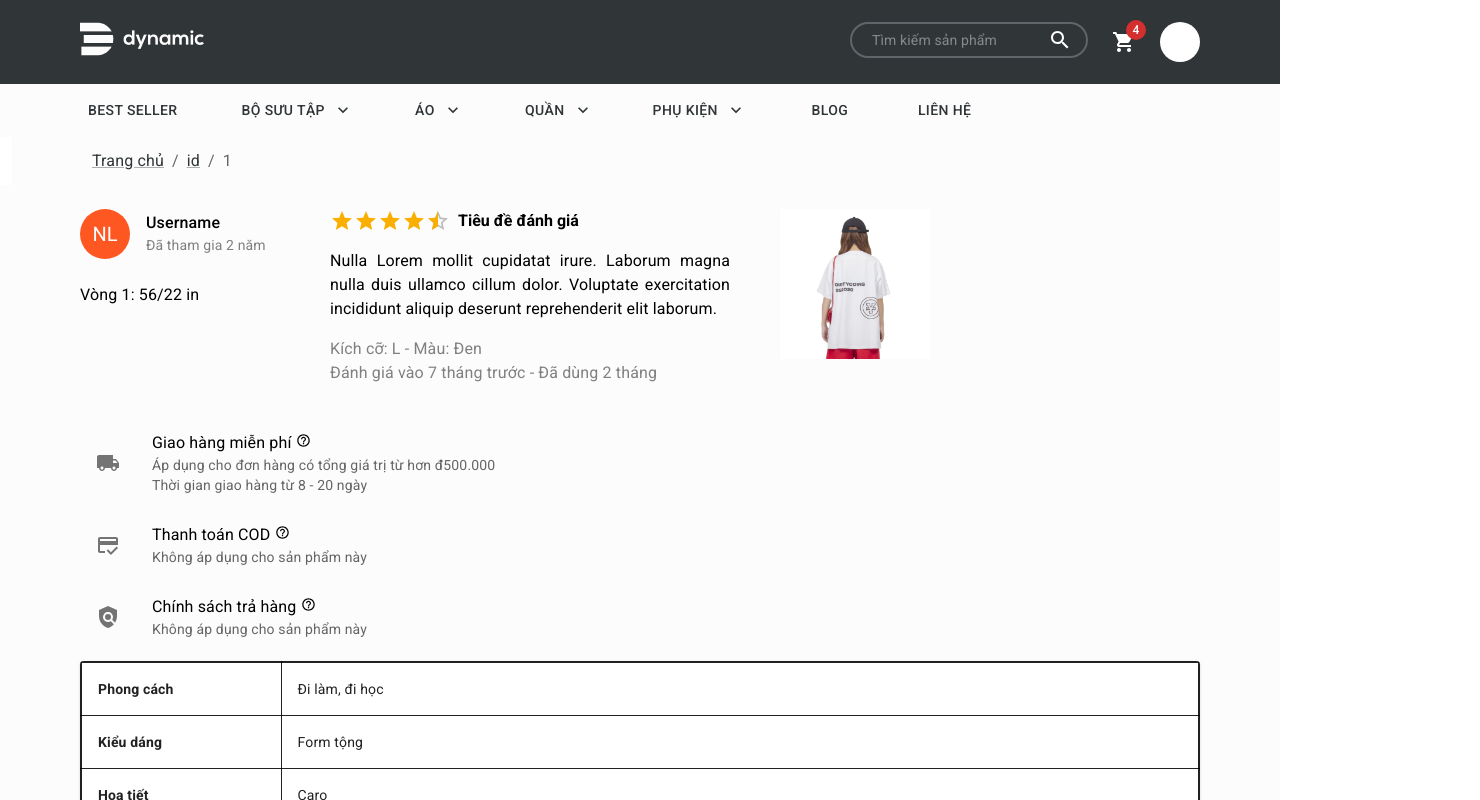
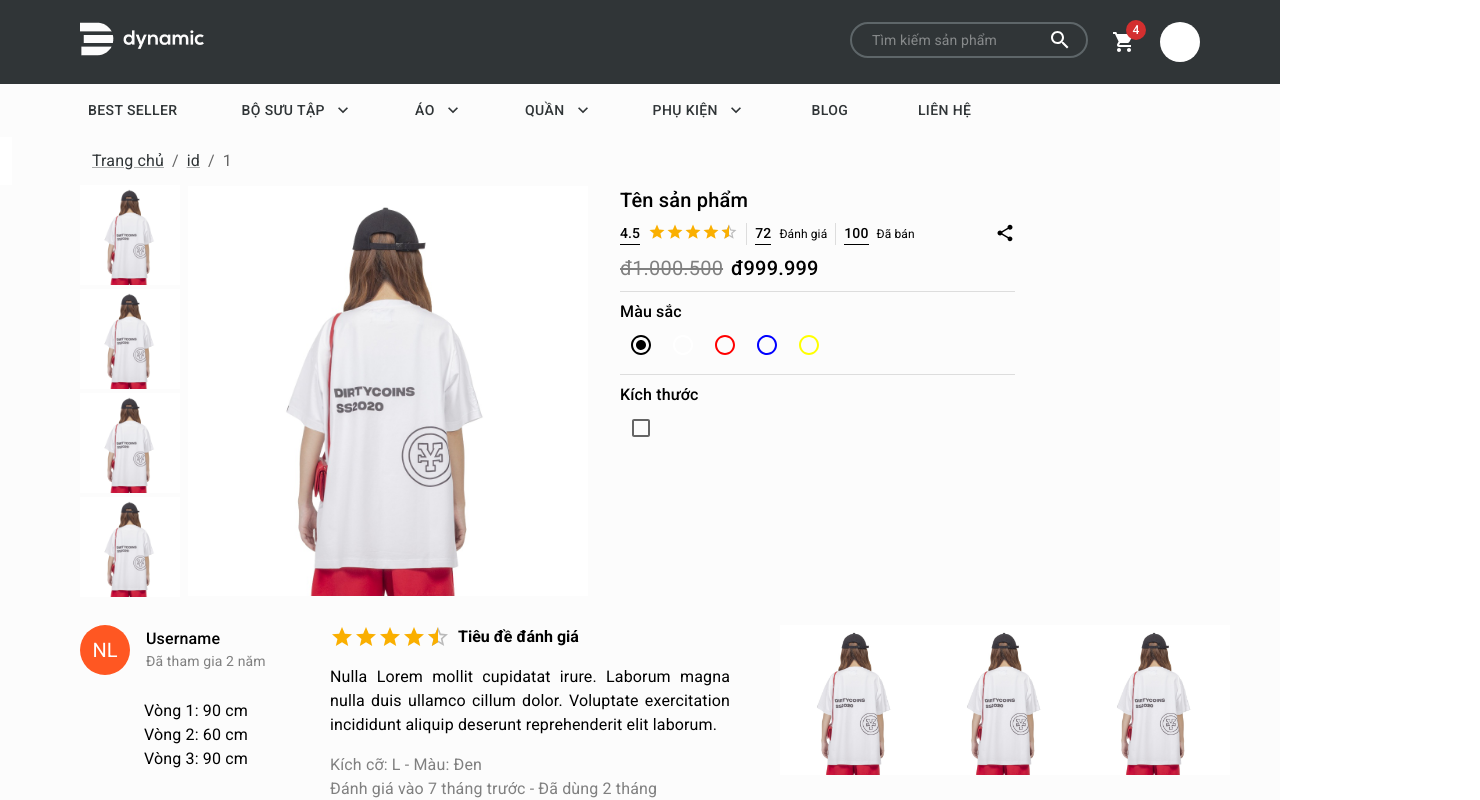
Before and after one commit to 19520280/dynamic-website, a React (Create React App) app: page /id/1 in a window 1280 px wide. Shown: the top 800 px of the page, 1480 px wide, since content can reach past the window. Built offline with nearby package versions, Linux system fonts and the light colour scheme.

Commit message:
create_panel

```diff
--- a/src/components/ProductDetail/RatingInfoDetail.js
+++ b/src/components/ProductDetail/CommentPanel.js
@@ -5,7 +5,7 @@ import ImageSP from "../../assets/images/products/monarch-butterfly-t-shirt-whit
 
 export default function RatingInfoDetail() {
   return (
-    <Box sx={{ display: "flex", paddingY: 3, width: 1200 }}>
+    <Box sx={{ display: "flex", paddingY: 3, width: 1400 }}>
       <Box width={250}>
         <Box sx={{ display: "flex", alignItems: "center" }}>
           <Avatar sx={{ bgcolor: deepOrange[500], width: 50, height: 50 }}>
@@ -18,11 +18,13 @@ export default function RatingInfoDetail() {
             </Typography>
           </Box>
         </Box>
-        <Box sx = {{marginTop: 3}}>
-          <Typography>Vòng 1: 56/22 in</Typography>
+        <Box sx={{ marginTop: 3, marginLeft: 8 }}>
+          <Typography>Vòng 1: 90 cm</Typography>
+          <Typography>Vòng 2: 60 cm</Typography>
+          <Typography>Vòng 3: 90 cm</Typography>
         </Box>
       </Box>
-      <Box sx = {{display : 'flex'}}>
+      <Box sx={{ display: "flex" }}>
         <Box width={450}>
           <Box sx={{ display: "flex", alignItems: "center", marginBottom: 2 }}>
             <Rating
@@ -48,7 +50,9 @@ export default function RatingInfoDetail() {
             </Typography>
           </Box>
         </Box>
-        <Box width={300}>
+        <Box width={450}>
+          <img src={ImageSP} width={150} height={150} />
+          <img src={ImageSP} width={150} height={150} />
           <img src={ImageSP} width={150} height={150} />
         </Box>
       </Box>
--- /dev/null
+++ b/src/components/ProductDetail/ProductPanel.js
@@ -0,0 +1,155 @@
+import React from "react";
+import {
+  Box,
+  Divider,
+  Typography,
+  Radio,
+  Checkbox,
+  Button,
+} from "@mui/material";
+import ImageSP from "../../assets/images/products/monarch-butterfly-t-shirt-white/32ce4a7de31032ca84dcc9a148ce01d2.jpg";
+import RatingInfolPanel from "./RatingInfoPanel";
+import ShareIcon from "@mui/icons-material/Share";
+
+function ProductPanel() {
+  const [selectedValue, setSelectedValue] = React.useState("a");
+
+  const handleChange = (event) => {
+    setSelectedValue(event.target.value);
+  };
+
+  const controlProps = (item) => ({
+    checked: selectedValue === item,
+    onChange: handleChange,
+    value: item,
+    inputProps: { "aria-label": item },
+  });
+  return (
+    <div>
+      <Box sx={{ display: "flex" }}>
+        <Box sx={{ display: "flex", alignItems: "center" }}>
+          <Box maxWidth={100}>
+            <img src={ImageSP} width={100} height={100} />
+            <img src={ImageSP} width={100} height={100} />
+            <img src={ImageSP} width={100} height={100} />
+            <img src={ImageSP} width={100} height={100} />
+          </Box>
+          <Box sx={{ marginX: 1 }}>
+            <img src={ImageSP} width={400} height={410} />
+          </Box>
+        </Box>
+        <Box sx={{ marginLeft: 3 }}>
+          <Box>
+            <Typography
+              sx={{
+                fontSize: 20,
+                fontWeight: 500,
+              }}
+            >
+              Tên sản phẩm
+            </Typography>
+            <Box sx={{ display: "flex" }} maxWidth={500} marginY={1}>
+              <RatingInfolPanel size={"small"} />
+              <ShareIcon
+                sx={{ float: "right", width: 20, height: 20, marginLeft: 10 }}
+              />
+            </Box>
+            <Box sx={{ display: "flex", marginY: 1 }}>
+              <Typography
+                sx={{
+                  textDecoration: "line-through",
+                  color: "gray",
+                  fontSize: 20,
+                  fontWeight: 400,
+                }}
+              >
+                đ1.000.500
+              </Typography>
+              <Typography
+                sx={{
+                  fontSize: 20,
+                  marginLeft: 1,
+                  fontWeight: 500,
+                }}
+              >
+                đ999.999
+              </Typography>
+            </Box>
+          </Box>
+          <Divider variant="fullWidth" orientation="horizontal" />
+          <Box marginY={1}>
+            <Typography
+              sx={{
+                fontSize: 16,
+                fontWeight: 500,
+              }}
+            >
+              Màu sắc
+            </Typography>
+            <Box>
+              <Radio
+                {...controlProps("a")}
+                sx={{
+                  color: "black",
+                  "&.Mui-checked": {
+                    color: "black",
+                  },
+                }}
+              />
+              <Radio
+                {...controlProps("b")}
+                sx={{
+                  color: "white",
+                  "&.Mui-checked": {
+                    color: "white",
+                  },
+                }}
+              />
+              <Radio
+                {...controlProps("c")}
+                sx={{
+                  color: "red",
+                  "&.Mui-checked": {
+                    color: "red",
+                  },
+                }}
+              />
+              <Radio
+                {...controlProps("d")}
+                sx={{
+                  color: "blue",
+                  "&.Mui-checked": {
+                    color: "blue",
+                  },
+                }}
+              />
+              <Radio
+                {...controlProps("e")}
+                sx={{
+                  color: "yellow",
+                  "&.Mui-checked": {
+                    color: "yellow",
+                  },
+                }}
+              />
+            </Box>
+          </Box>
+          <Divider variant="fullWidth" orientation="horizontal" />
+          <Box marginY={1}>
+            <Typography
+              sx={{
+                fontSize: 16,
+                fontWeight: 500,
+              }}
+            >
+              Kích thước
+            </Typography>
+            <Checkbox Button={<Button>XL</Button>}></Checkbox>
+          </Box>
+        </Box>
+      </Box>
+    </div>
+  );
+}
+
+export default ProductPanel;
--- a/src/components/ProductDetail/RatingInfoPanel.js
+++ b/src/components/ProductDetail/RatingInfoPanel.js
@@ -1,35 +1,55 @@
 import * as React from "react";
-import {
-  Box,
-  Divider,
-  Rating,
-  Typography,
-} from "@mui/material";
-export default function RatingInfoPanel() {
+import { Box, Divider, Rating, Typography } from "@mui/material";
+
+export default function RatingInfoPanel({ size }) {
+  const [sizeNumber, setSizeNumber] = React.useState(20);
+  const [sizeChar, setSizeChar] = React.useState(16);
+  React.useEffect(() => {
+    if (size === "small") {
+      setSizeChar(12);
+      setSizeNumber(14);
+    } else if (size === "large") {
+      setSizeChar(22);
+      setSizeNumber(28);
+    }
+  }, [size]);
+
   return (
     <Box sx={{ display: "flex", alignItems: "center" }}>
       <Box sx={{ marginRight: 1 }}>
-        <Typography variant="h5">4.5</Typography>
+        <Typography fontSize={sizeNumber} fontWeight={500}>
+          4.5
+        </Typography>
         <Divider orientation="horizontal" flexItem color="black" />
       </Box>
       <Box>
-        <Rating name="read-only" value={4.5} precision={0.5} readOnly />
+        <Rating
+          name="read-only"
+          value={4.5}
+          precision={0.5}
+          readOnly
+          size={size}
+        />
       </Box>
       <Divider orientation="vertical" flexItem sx={{ marginX: 1 }} />
       <Box sx={{ marginRight: 1 }}>
-        <Typography variant="h5">72</Typography>
+        <Typography fontSize={sizeNumber} fontWeight={500}>
+          72
+        </Typography>
         <Divider orientation="horizontal" flexItem={false} color="black" />
       </Box>
       <Box>
-        <Typography>Đánh giá</Typography>
+        <Typography fontSize={sizeChar}>Đánh giá</Typography>
       </Box>
       <Divider orientation="vertical" flexItem sx={{ marginX: 1 }} />
       <Box sx={{ marginRight: 1 }}>
-        <Typography variant="h5">100</Typography>
+        <Typography fontSize={sizeNumber} fontWeight={500}>
+          100
+        </Typography>
         <Divider orientation="horizontal" color="black" />
       </Box>
       <Box>
-        <Typography>Đã bán</Typography>
+        <Typography fontSize={sizeChar}>Đã bán</Typography>
       </Box>
     </Box>
   );
--- a/src/pages/ProductPage/ProductDetailPage.js
+++ b/src/pages/ProductPage/ProductDetailPage.js
@@ -3,11 +3,13 @@ import ProductPolicy from "../../components/ProductDetail/ProductPolicy";
 import TableInfo from "../../components/ProductDetail/TableInfo";
 import RatingInfoPanel from "../../components/ProductDetail/RatingInfoPanel";
 import RatingDetailPanel from "../../components/ProductDetail/RatingDetailPanel";
-import RatingInfoDetail from "../../components/ProductDetail/RatingInfoDetail";
+import CommentPanel from "../../components/ProductDetail/CommentPanel";
+import ProductPanel from "../../components/ProductDetail/ProductPanel";
 const ProductDetailPage = () => {
   return (
     <>
-      <RatingInfoDetail />
+      <ProductPanel />
+      <CommentPanel />
       <ProductPolicy />
       <TableInfo />
       <RatingInfoPanel />
```
